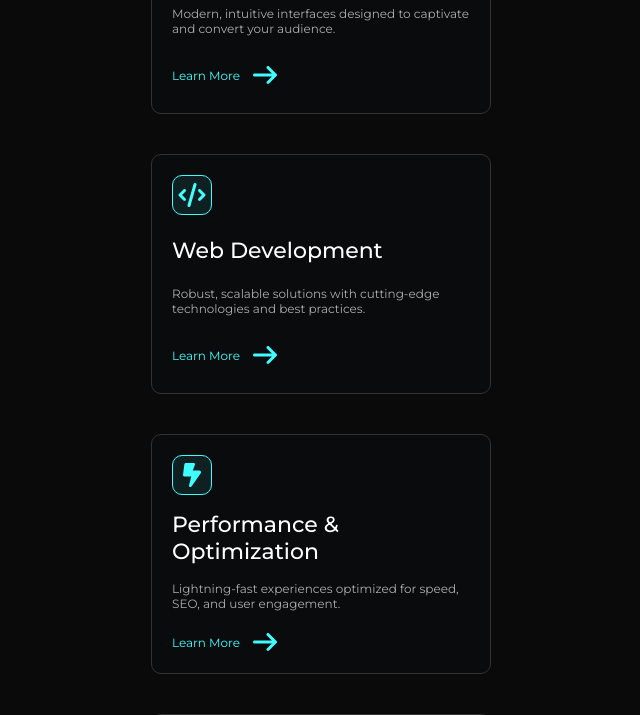
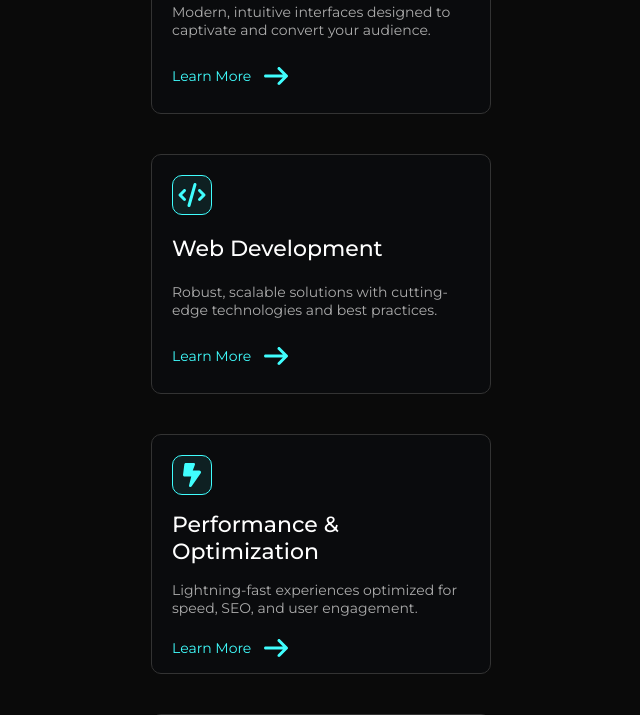
Before and after one commit to JFKleyn/venturetechnologies, a plain HTML site: page index.html in a window 1280 px wide. Shown: the part 1725-2440 px from the top of the page, without its empty margins (319-959 px from the left). Drawn offline with Linux system fonts and the light colour scheme.

Commit message:
Update services.css

```diff
--- a/styles/services.css
+++ b/styles/services.css
@@ -28,7 +28,9 @@
 
 .service p{
   text-align: left;
+  font-size: 14px;
 }
+
 
 .icon{
   height: 40px;
@@ -48,7 +50,7 @@ h3{
 }
 
 .learn-more{
-  font-size: 12px;
+  font-size: 14px;
   margin: 0;
   padding: 0;
   display: flex;
```
